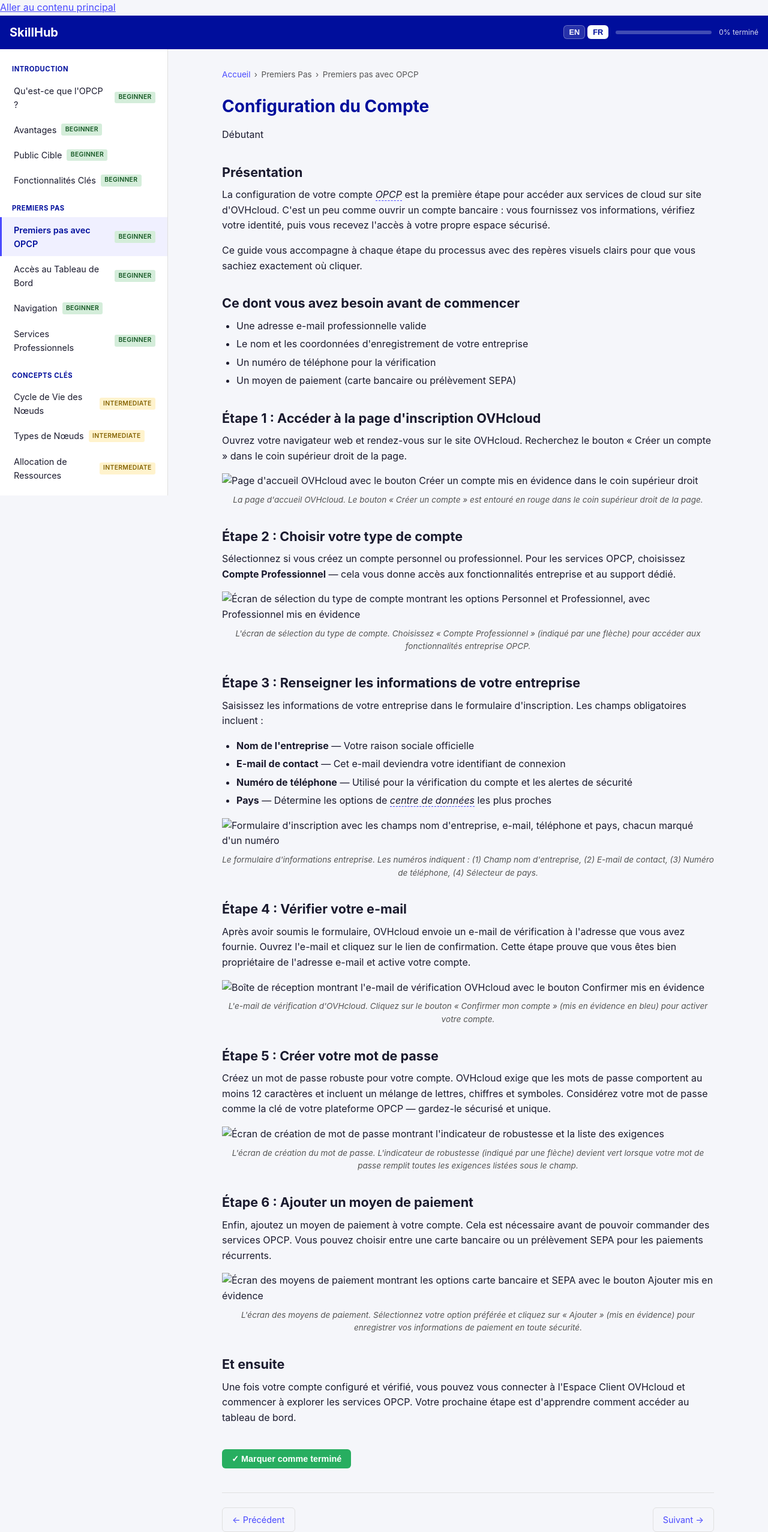
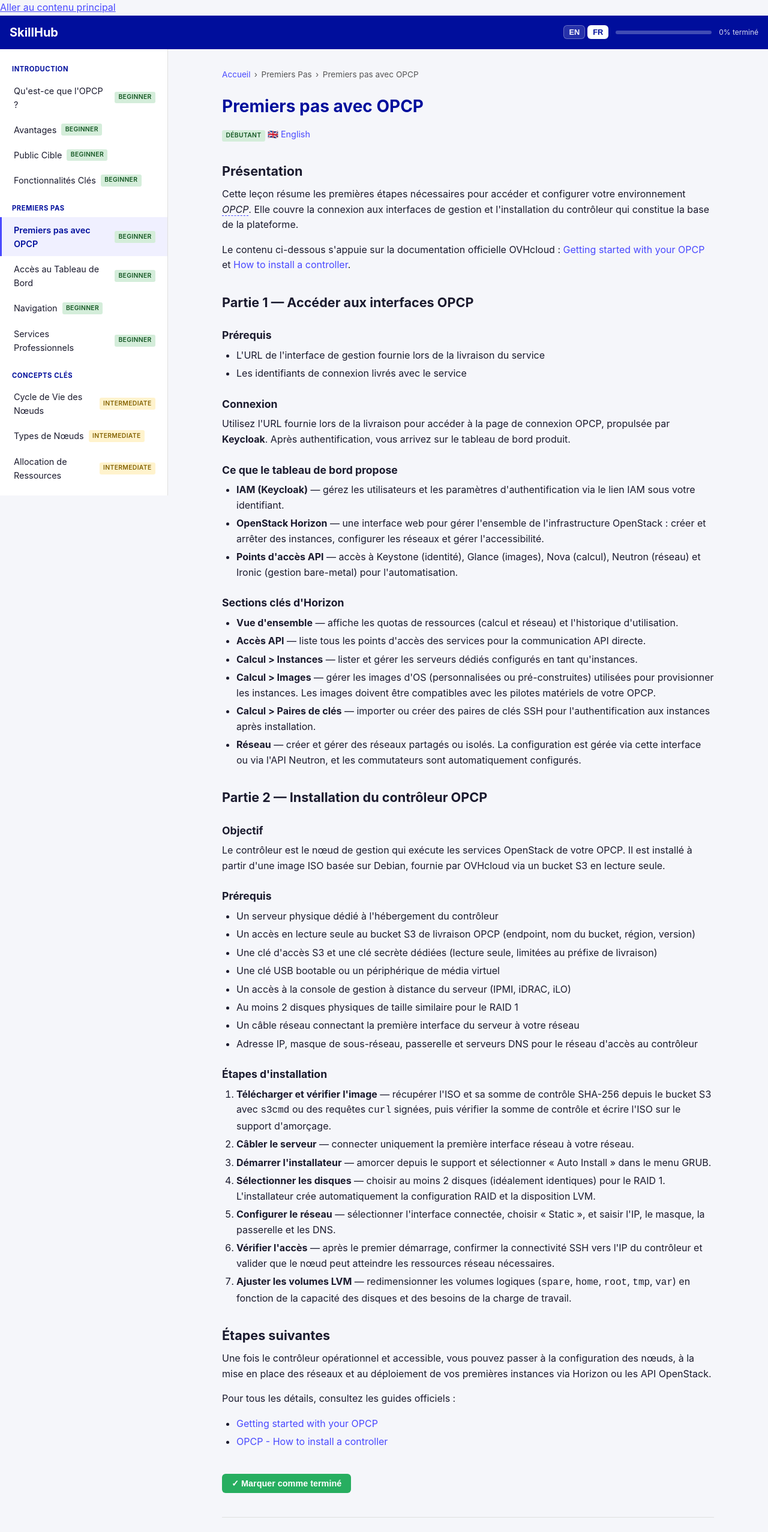
Before and after one commit to Sam9682/opcp-introduction, a website: page skillhub/fr/getting-started/getting-started-with-OPCP.html in a window 1280 px wide. Shown: the top 2554 px of the page at 60% size. Drawn offline with Linux system fonts and the light colour scheme.

Commit message:
modification name OPCP

```diff
--- a/skillhub/fr/getting-started/getting-started-with-OPCP.html
+++ b/skillhub/fr/getting-started/getting-started-with-OPCP.html
@@ -3,7 +3,7 @@
 <head>
   <meta charset="UTF-8">
   <meta name="viewport" content="width=device-width, initial-scale=1.0">
-  <title>Configuration du Compte - Premiers Pas - OPCP Skillhub</title>
+  <title>Premiers pas - OPCP Skillhub</title>
   <link rel="stylesheet" href="../../assets/css/style.css">
 </head>
 <body>
@@ -12,112 +12,112 @@
   <header class="site-header" role="banner">
     <div class="logo"><a href="../introduction/what-is-opcp.html" aria-label="Accueil SkillHub">SkillHub</a></div>
     <div class="header-right">
-      <div class="lang-toggle" aria-label="Language selector"></div>
-      <div class="progress-bar-container" role="progressbar" aria-valuenow="0" aria-valuemin="0" aria-valuemax="100" aria-label="Learning progress">
+      <div class="lang-toggle" aria-label="Sélecteur de langue"></div>
+      <div class="progress-bar-container" role="progressbar" aria-valuenow="0" aria-valuemin="0" aria-valuemax="100" aria-label="Progression de l'apprentissage">
         <div class="progress-bar-fill"></div>
       </div>
       <span class="progress-text">0%</span>
-      <button class="hamburger-btn" aria-label="Open navigation menu" aria-expanded="false">☰</button>
+      <button class="hamburger-btn" aria-label="Ouvrir le menu de navigation" aria-expanded="false">☰</button>
     </div>
   </header>
   <div class="sidebar-overlay" aria-hidden="true"></div>
   <div class="site-wrapper">
-    <aside class="sidebar" role="navigation" aria-label="Lesson navigation">
+    <aside class="sidebar" role="navigation" aria-label="Navigation des leçons">
       <nav id="sidebar-nav"></nav>
     </aside>
     <main class="main-content" role="main" id="main-content">
-      <div class="breadcrumbs" aria-label="Breadcrumb"></div>
+      <div class="breadcrumbs" aria-label="Fil d'Ariane"></div>
 
       <header class="lesson-header">
-                <h1>Configuration du Compte</h1>
-                <span class="difficulty-badge beginner" aria-label="Difficulté : Débutant">Débutant</span>
+        <h1>Premiers pas avec OPCP</h1>
+        <div class="lesson-meta">
+          <span class="badge badge-beginner">Débutant</span>
+          <a href="../../en/getting-started/getting-started-with-OPCP.html" class="language-switch" aria-label="Passer en anglais">
+            <span>🇬🇧</span> <span>English</span>
+          </a>
+        </div>
       </header>
 
       <section aria-labelledby="overview">
         <h2 id="overview">Présentation</h2>
-                <p>La configuration de votre compte <dfn class="glossary-term" title="On Premise Cloud Platform — une plateforme cloud sur site où OVHcloud installe et gère une baie de serveurs directement dans les locaux du client">OPCP</dfn> est la première étape pour accéder aux services de cloud sur site d'OVHcloud. C'est un peu comme ouvrir un compte bancaire : vous fournissez vos informations, vérifiez votre identité, puis vous recevez l'accès à votre propre espace sécurisé.</p>
-                <p>Ce guide vous accompagne à chaque étape du processus avec des repères visuels clairs pour que vous sachiez exactement où cliquer.</p>
+        <p>Cette leçon résume les premières étapes nécessaires pour accéder et configurer votre environnement <dfn class="glossary-term" title="On Premise Cloud Platform — une plateforme cloud sur site où OVHcloud installe et gère un rack de serveurs directement dans les locaux du client">OPCP</dfn>. Elle couvre la connexion aux interfaces de gestion et l'installation du contrôleur qui constitue la base de la plateforme.</p>
+        <p>Le contenu ci-dessous s'appuie sur la documentation officielle OVHcloud : <a href="https://docs.ovhcloud.com/en/guides/hosted-private-cloud/opcp/getting-started">Getting started with your OPCP</a> et <a href="https://docs.ovhcloud.com/en/guides/hosted-private-cloud/opcp/install-controller">How to install a controller</a>.</p>
       </section>
 
-            <section aria-labelledby="prerequisites">
-                <h2 id="prerequisites">Ce dont vous avez besoin avant de commencer</h2>
+      <section aria-labelledby="part1">
+        <h2 id="part1">Partie 1 — Accéder aux interfaces OPCP</h2>
+
+        <h3>Prérequis</h3>
         <ul>
-                    <li>Une adresse e-mail professionnelle valide</li>
-                    <li>Le nom et les coordonnées d'enregistrement de votre entreprise</li>
-                    <li>Un numéro de téléphone pour la vérification</li>
-                    <li>Un moyen de paiement (carte bancaire ou prélèvement SEPA)</li>
+          <li>L'URL de l'interface de gestion fournie lors de la livraison du service</li>
+          <li>Les identifiants de connexion livrés avec le service</li>
+        </ul>
+
+        <h3>Connexion</h3>
+        <p>Utilisez l'URL fournie lors de la livraison pour accéder à la page de connexion OPCP, propulsée par <strong>Keycloak</strong>. Après authentification, vous arrivez sur le tableau de bord produit.</p>
+
+        <h3>Ce que le tableau de bord propose</h3>
+        <ul>
+          <li><strong>IAM (Keycloak)</strong> — gérez les utilisateurs et les paramètres d'authentification via le lien IAM sous votre identifiant.</li>
+          <li><strong>OpenStack Horizon</strong> — une interface web pour gérer l'ensemble de l'infrastructure OpenStack : créer et arrêter des instances, configurer les réseaux et gérer l'accessibilité.</li>
+          <li><strong>Points d'accès API</strong> — accès à Keystone (identité), Glance (images), Nova (calcul), Neutron (réseau) et Ironic (gestion bare-metal) pour l'automatisation.</li>
+        </ul>
+
+        <h3>Sections clés d'Horizon</h3>
+        <ul>
+          <li><strong>Vue d'ensemble</strong> — affiche les quotas de ressources (calcul et réseau) et l'historique d'utilisation.</li>
+          <li><strong>Accès API</strong> — liste tous les points d'accès des services pour la communication API directe.</li>
+          <li><strong>Calcul &gt; Instances</strong> — lister et gérer les serveurs dédiés configurés en tant qu'instances.</li>
+          <li><strong>Calcul &gt; Images</strong> — gérer les images d'OS (personnalisées ou pré-construites) utilisées pour provisionner les instances. Les images doivent être compatibles avec les pilotes matériels de votre OPCP.</li>
+          <li><strong>Calcul &gt; Paires de clés</strong> — importer ou créer des paires de clés SSH pour l'authentification aux instances après installation.</li>
+          <li><strong>Réseau</strong> — créer et gérer des réseaux partagés ou isolés. La configuration est gérée via cette interface ou via l'API Neutron, et les commutateurs sont automatiquement configurés.</li>
         </ul>
       </section>
 
-            <section aria-labelledby="step1">
-                <h2 id="step1">Étape 1 : Accéder à la page d'inscription OVHcloud</h2>
-                <p>Ouvrez votre navigateur web et rendez-vous sur le site OVHcloud. Recherchez le bouton « Créer un compte » dans le coin supérieur droit de la page.</p>
-                <figure>
-                    <img src="../../assets/images/account-setup-step1-signup-page.png" alt="Page d'accueil OVHcloud avec le bouton Créer un compte mis en évidence dans le coin supérieur droit">
-                    <figcaption>La page d'accueil OVHcloud. Le bouton « Créer un compte » est entouré en rouge dans le coin supérieur droit de la page.</figcaption>
-                </figure>
-            </section>
+      <section aria-labelledby="part2">
+        <h2 id="part2">Partie 2 — Installation du contrôleur OPCP</h2>
 
-            <section aria-labelledby="step2">
-                <h2 id="step2">Étape 2 : Choisir votre type de compte</h2>
-                <p>Sélectionnez si vous créez un compte personnel ou professionnel. Pour les services OPCP, choisissez <strong>Compte Professionnel</strong> — cela vous donne accès aux fonctionnalités entreprise et au support dédié.</p>
-                <figure>
-                    <img src="../../assets/images/account-setup-step2-account-type.png" alt="Écran de sélection du type de compte montrant les options Personnel et Professionnel, avec Professionnel mis en évidence">
-                    <figcaption>L'écran de sélection du type de compte. Choisissez « Compte Professionnel » (indiqué par une flèche) pour accéder aux fonctionnalités entreprise OPCP.</figcaption>
-                </figure>
-            </section>
+        <h3>Objectif</h3>
+        <p>Le contrôleur est le nœud de gestion qui exécute les services OpenStack de votre OPCP. Il est installé à partir d'une image ISO basée sur Debian, fournie par OVHcloud via un bucket S3 en lecture seule.</p>
 
-            <section aria-labelledby="step3">
-                <h2 id="step3">Étape 3 : Renseigner les informations de votre entreprise</h2>
-                <p>Saisissez les informations de votre entreprise dans le formulaire d'inscription. Les champs obligatoires incluent :</p>
+        <h3>Prérequis</h3>
         <ul>
-                    <li><strong>Nom de l'entreprise</strong> — Votre raison sociale officielle</li>
-                    <li><strong>E-mail de contact</strong> — Cet e-mail deviendra votre identifiant de connexion</li>
-                    <li><strong>Numéro de téléphone</strong> — Utilisé pour la vérification du compte et les alertes de sécurité</li>
-                    <li><strong>Pays</strong> — Détermine les options de <dfn class="glossary-term" title="Centre de données — une installation physique hébergeant des serveurs et des équipements réseau. OVHcloud exploite des centres de données en Europe, en Amérique du Nord et en Asie-Pacifique.">centre de données</dfn> les plus proches</li>
+          <li>Un serveur physique dédié à l'hébergement du contrôleur</li>
+          <li>Un accès en lecture seule au bucket S3 de livraison OPCP (endpoint, nom du bucket, région, version)</li>
+          <li>Une clé d'accès S3 et une clé secrète dédiées (lecture seule, limitées au préfixe de livraison)</li>
+          <li>Une clé USB bootable ou un périphérique de média virtuel</li>
+          <li>Un accès à la console de gestion à distance du serveur (IPMI, iDRAC, iLO)</li>
+          <li>Au moins 2 disques physiques de taille similaire pour le RAID 1</li>
+          <li>Un câble réseau connectant la première interface du serveur à votre réseau</li>
+          <li>Adresse IP, masque de sous-réseau, passerelle et serveurs DNS pour le réseau d'accès au contrôleur</li>
         </ul>
-                <figure>
-                    <img src="../../assets/images/account-setup-step3-company-details.png" alt="Formulaire d'inscription avec les champs nom d'entreprise, e-mail, téléphone et pays, chacun marqué d'un numéro">
-                    <figcaption>Le formulaire d'informations entreprise. Les numéros indiquent : (1) Champ nom d'entreprise, (2) E-mail de contact, (3) Numéro de téléphone, (4) Sélecteur de pays.</figcaption>
-                </figure>
-            </section>
 
-            <section aria-labelledby="step4">
-                <h2 id="step4">Étape 4 : Vérifier votre e-mail</h2>
-                <p>Après avoir soumis le formulaire, OVHcloud envoie un e-mail de vérification à l'adresse que vous avez fournie. Ouvrez l'e-mail et cliquez sur le lien de confirmation. Cette étape prouve que vous êtes bien propriétaire de l'adresse e-mail et active votre compte.</p>
-                <figure>
-                    <img src="../../assets/images/account-setup-step4-email-verification.png" alt="Boîte de réception montrant l'e-mail de vérification OVHcloud avec le bouton Confirmer mis en évidence">
-                    <figcaption>L'e-mail de vérification d'OVHcloud. Cliquez sur le bouton « Confirmer mon compte » (mis en évidence en bleu) pour activer votre compte.</figcaption>
-                </figure>
-            </section>
-
-            <section aria-labelledby="step5">
-                <h2 id="step5">Étape 5 : Créer votre mot de passe</h2>
-                <p>Créez un mot de passe robuste pour votre compte. OVHcloud exige que les mots de passe comportent au moins 12 caractères et incluent un mélange de lettres, chiffres et symboles. Considérez votre mot de passe comme la clé de votre plateforme OPCP — gardez-le sécurisé et unique.</p>
-                <figure>
-                    <img src="../../assets/images/account-setup-step5-password.png" alt="Écran de création de mot de passe montrant l'indicateur de robustesse et la liste des exigences">
-                    <figcaption>L'écran de création du mot de passe. L'indicateur de robustesse (indiqué par une flèche) devient vert lorsque votre mot de passe remplit toutes les exigences listées sous le champ.</figcaption>
-                </figure>
-            </section>
-
-            <section aria-labelledby="step6">
-                <h2 id="step6">Étape 6 : Ajouter un moyen de paiement</h2>
-                <p>Enfin, ajoutez un moyen de paiement à votre compte. Cela est nécessaire avant de pouvoir commander des services OPCP. Vous pouvez choisir entre une carte bancaire ou un prélèvement SEPA pour les paiements récurrents.</p>
-                <figure>
-                    <img src="../../assets/images/account-setup-step6-payment.png" alt="Écran des moyens de paiement montrant les options carte bancaire et SEPA avec le bouton Ajouter mis en évidence">
-                    <figcaption>L'écran des moyens de paiement. Sélectionnez votre option préférée et cliquez sur « Ajouter » (mis en évidence) pour enregistrer vos informations de paiement en toute sécurité.</figcaption>
-                </figure>
+        <h3>Étapes d'installation</h3>
+        <ol>
+          <li><strong>Télécharger et vérifier l'image</strong> — récupérer l'ISO et sa somme de contrôle SHA-256 depuis le bucket S3 avec <code>s3cmd</code> ou des requêtes <code>curl</code> signées, puis vérifier la somme de contrôle et écrire l'ISO sur le support d'amorçage.</li>
+          <li><strong>Câbler le serveur</strong> — connecter uniquement la première interface réseau à votre réseau.</li>
+          <li><strong>Démarrer l'installateur</strong> — amorcer depuis le support et sélectionner « Auto Install » dans le menu GRUB.</li>
+          <li><strong>Sélectionner les disques</strong> — choisir au moins 2 disques (idéalement identiques) pour le RAID 1. L'installateur crée automatiquement la configuration RAID et la disposition LVM.</li>
+          <li><strong>Configurer le réseau</strong> — sélectionner l'interface connectée, choisir « Static », et saisir l'IP, le masque, la passerelle et les DNS.</li>
+          <li><strong>Vérifier l'accès</strong> — après le premier démarrage, confirmer la connectivité SSH vers l'IP du contrôleur et valider que le nœud peut atteindre les ressources réseau nécessaires.</li>
+          <li><strong>Ajuster les volumes LVM</strong> — redimensionner les volumes logiques (<code>spare</code>, <code>home</code>, <code>root</code>, <code>tmp</code>, <code>var</code>) en fonction de la capacité des disques et des besoins de la charge de travail.</li>
+        </ol>
       </section>
 
       <section aria-labelledby="next-steps">
-                <h2 id="next-steps">Et ensuite</h2>
-                <p>Une fois votre compte configuré et vérifié, vous pouvez vous connecter à l'Espace Client OVHcloud et commencer à explorer les services OPCP. Votre prochaine étape est d'apprendre comment accéder au tableau de bord.</p>
+        <h2 id="next-steps">Étapes suivantes</h2>
+        <p>Une fois le contrôleur opérationnel et accessible, vous pouvez passer à la configuration des nœuds, à la mise en place des réseaux et au déploiement de vos premières instances via Horizon ou les API OpenStack.</p>
+        <p>Pour tous les détails, consultez les guides officiels :</p>
+        <ul>
+          <li><a href="https://docs.ovhcloud.com/en/guides/hosted-private-cloud/opcp/getting-started">Getting started with your OPCP</a></li>
+          <li><a href="https://docs.ovhcloud.com/en/guides/hosted-private-cloud/opcp/install-controller">OPCP - How to install a controller</a></li>
+        </ul>
       </section>
 
       <button class="mark-complete-btn" type="button" aria-label="✓ Marquer comme terminé">
         ✓ Marquer comme terminé
       </button>
-      <div class="prev-next-nav" aria-label="Lesson navigation"></div>
+      <div class="prev-next-nav" aria-label="Navigation des leçons"></div>
     </main>
   </div>
   <footer class="site-footer" role="contentinfo">
```
Also changed, not shown: skillhub/fr/getting-started/professional-services-OPCP.html (+141 -64 lines). Lines whose indentation alone changed are shown as unchanged.
